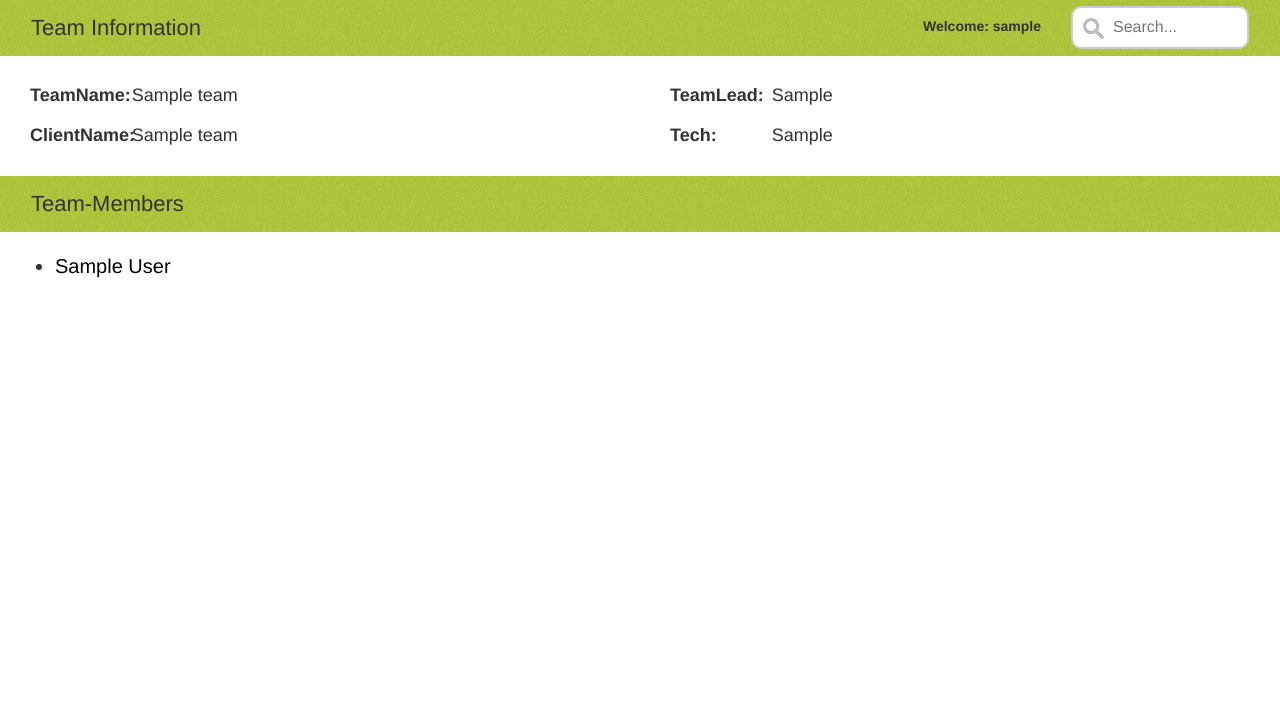
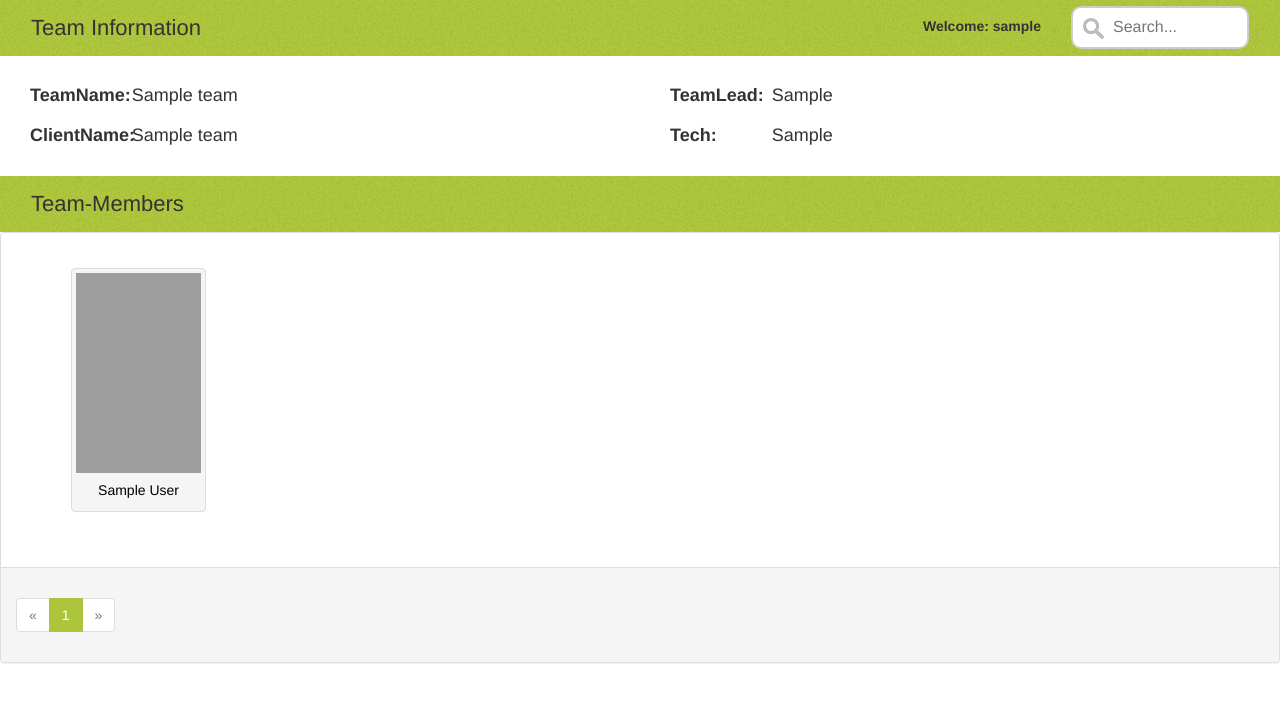
Before and after one commit to aamod0611/OrganizationApp, a Django app: page /main/teams/1 in a window 1280 px wide. Shown: the part 52-754 px from the top of the page. Run offline with Django 3.2, Linux system fonts and the light colour scheme; a user stored in the database is signed in; tables that the repository leaves empty hold one stand-in row (values such as "Sample post"); some libraries are stand-ins or nearby versions; grey boxes are pictures that could not be loaded.

Commit message:
completed pagination for all the pages

```diff
--- a/main/static/style.css
+++ b/main/static/style.css
@@ -379,3 +379,11 @@ margin-top: 40px;
 .usetop-padsearch {
     margin-top: 5px;
 }
+
+.pagination>.active>span, .pagination>.active>span:focus, .pagination>.active>span:hover {
+    z-index: 3;
+    color: #fff;
+    cursor: default;
+    background-color: #acc53c;
+    border-color: #acc53c;
+}
--- a/main/templates/TeamDetails.html
+++ b/main/templates/TeamDetails.html
@@ -54,27 +54,57 @@
              </div>
 		</div>
     </div>
+
+<div class="panel panel-default">
+    <div class="panel-body">
 {% if All_TeamMembers %}
 	<ul>
 		{% for AllTeams in All_TeamMembers %}
+<div class="col-sm-2 indpic indpic1">
+	<div class="space">
+		<div class="thumbnail">
+			<img src="{{AllTeams.Pic.url}}">
+				<div class="namecent">
 
-      <div class="space">
-          <div class="col-sm-12">
-		<div class="profile">
-             <li>
         <a href="{% url 'main:TeamMemberDetails' AllTeams.id %}">{{AllTeams.Name}}</a>
- </li>
-         </div>
+                </div>
         </div>
-
+    </div>
 </div>
 
 	{% endfor %}
 	</ul>
+   </div>
+<div class="panel-footer">
+
+	<ul class="pagination">
+			{% if All_TeamMembers.has_previous %}
+			  <li><a href="?page={{ All_TeamMembers.previous_page_number }}">&laquo;</a></li>
+			{% else %}
+			  <li class="disabled"><span>&laquo;</span></li>
+			{% endif %}
+			{% for i in All_TeamMembers.paginator.page_range %}
+			  {% if All_TeamMembers.number == i %}
+				<li class="active"><span>{{ i }} <span class="sr-only">(current)</span></span></li>
+			  {% else %}
+				<li><a href="?page={{ i }}">{{ i }}</a></li>
+			  {% endif %}
+			{% endfor %}
+			{% if All_TeamMembers.has_next %}
+			  <li><a href="?page={{ All_TeamMembers.next_page_number }}">&raquo;</a></li>
+			{% else %}
+			  <li class="disabled"><span>&raquo;</span></li>
+			{% endif %}
+	</ul>
+
+
+
+
 {% else %}
 	<h3>you don't have any Team Members</h3>
 {% endif %}
+</div>
 
+</div>
 
-  </div>
 {% endblock %}
--- a/main/views.py
+++ b/main/views.py
@@ -13,21 +13,49 @@ from django.contrib.auth.decorators import login_required
 from django.contrib.admin.views.decorators import staff_member_required
 from django.contrib.auth.decorators import user_passes_test
 from django.http import HttpResponse, HttpResponseRedirect
+from django.core.paginator import Paginator
+from django.core.paginator import EmptyPage
+from django.core.paginator import PageNotAnInteger
+
 from cci import settings
 
 @method_decorator(login_required, name='dispatch')
 class IndexView(generic.ListView):
     template_name = 'index.html'
+    paginate_by = 5
     context_object_name = 'all_album'
-    paginate_by = 5
 
     def get_queryset(self):
         return TeamMembers.objects.filter(Employeestatus_id = 1,Billablestatus_id = 1)
 
     def get_context_data(self, **kwargs):
         context = super(IndexView, self).get_context_data(**kwargs)
-        context['bench'] = TeamMembers.objects.filter(Employeestatus_id = 2 )
-        context['nonbillable'] = TeamMembers.objects.filter(Employeestatus_id=1, Billablestatus_id=2)
+        bench = TeamMembers.objects.filter(Employeestatus_id = 2 )
+        paginator = Paginator(bench, self.paginate_by)
+        page = self.request.GET.get('page')
+
+        try:
+            all_teamMembers = paginator.page(page)
+        except PageNotAnInteger:
+            all_teamMembers = paginator.page(1)
+        except EmptyPage:
+            all_teamMembers = paginator.page(paginator.num_pages)
+        context['bench'] = all_teamMembers
+
+
+
+        nonbillable = TeamMembers.objects.filter(Employeestatus_id=1, Billablestatus_id=2)
+        paginator = Paginator(nonbillable, self.paginate_by)
+        page = self.request.GET.get('page')
+
+        try:
+            all_teamMembers = paginator.page(page)
+        except PageNotAnInteger:
+            all_teamMembers = paginator.page(1)
+        except EmptyPage:
+            all_teamMembers = paginator.page(paginator.num_pages)
+
+        context['nonbillable'] = all_teamMembers
         return context
 
 @method_decorator(login_required, name='dispatch')
@@ -72,10 +100,23 @@ class TeamDetailView(generic.DetailView):
     model = Teams
     context_object_name = 'TeamsDetail'
     template_name = 'TeamDetails.html'
+    paginate_by = 3
+
 
     def get_context_data(self, **kwargs):
         context = super(TeamDetailView, self).get_context_data(**kwargs)
-        context['All_TeamMembers'] = TeamMembers.objects.filter(Team_id=self.kwargs['pk'])
+        All_TeamMembers = TeamMembers.objects.filter(Team_id=self.kwargs['pk'])
+        paginator = Paginator(All_TeamMembers, self.paginate_by)
+        page = self.request.GET.get('page')
+
+        try:
+            all_teamMembers = paginator.page(page)
+        except PageNotAnInteger:
+            all_teamMembers = paginator.page(1)
+        except EmptyPage:
+            all_teamMembers = paginator.page(paginator.num_pages)
+
+        context['All_TeamMembers'] = all_teamMembers
         return context
 
 @method_decorator(login_required, name='dispatch')
```
Also changed, not shown: main/templates/index.html (+15 -16 lines).
